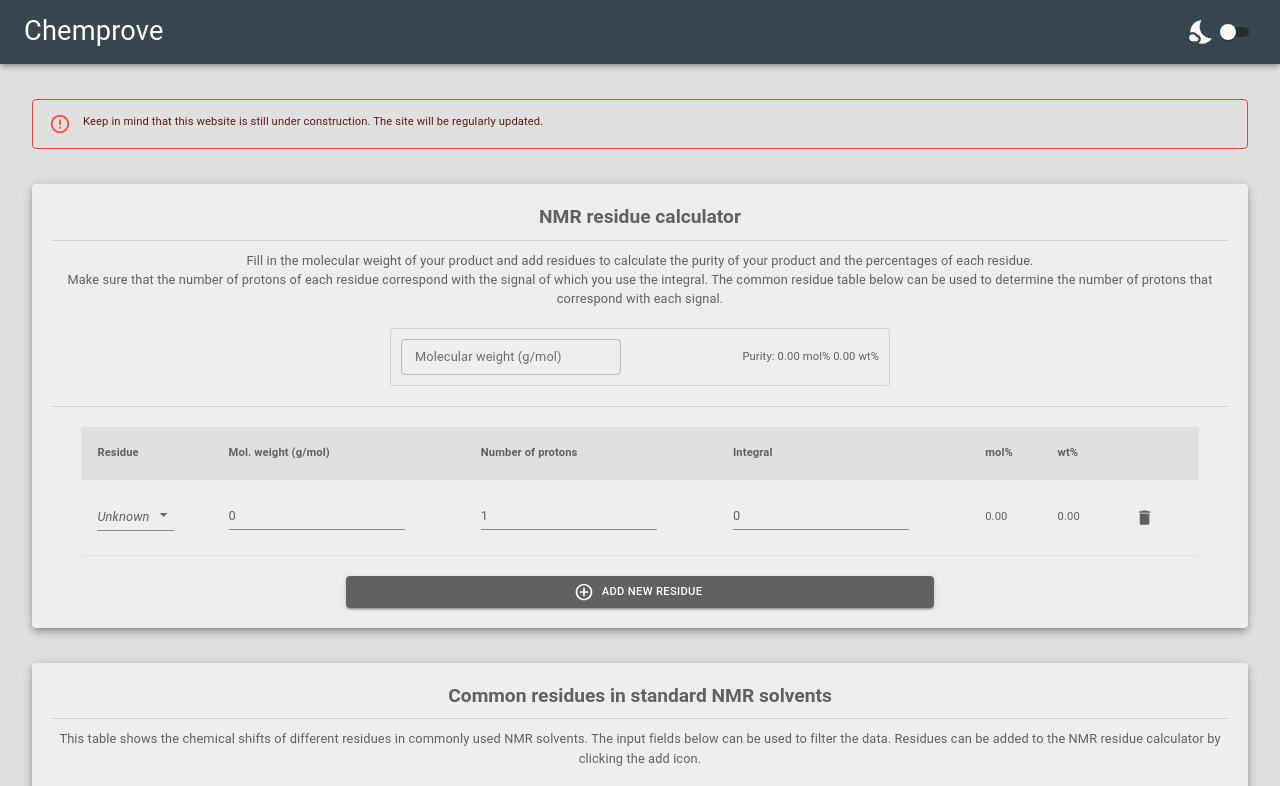
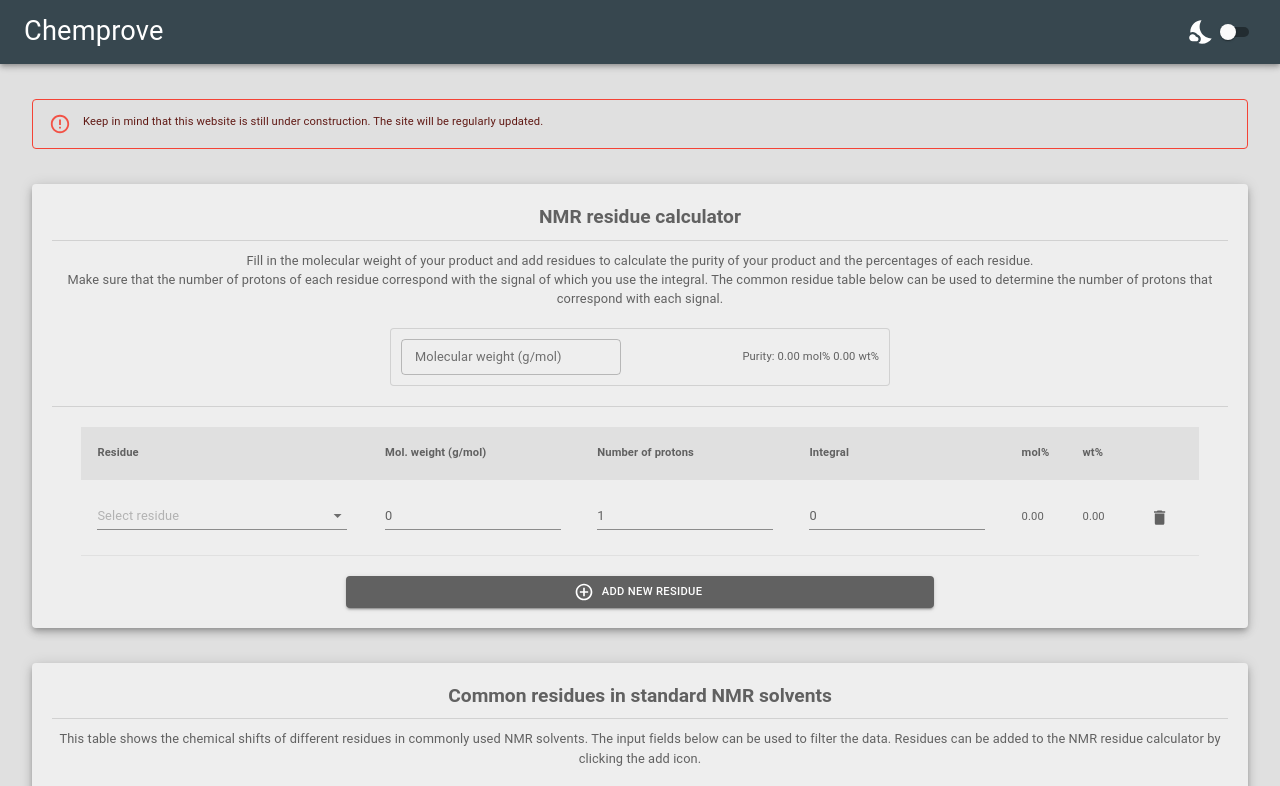
Before and after one commit to Noldyman/chemprove-old, a React (Create React App) app: page / in a window 1280 px wide. Shown: the top 786 px of the page. Built offline with nearby package versions, Linux system fonts and the light colour scheme.

Commit message:
introduced Autocomplete component instead of Select component in calculator residueTable

```diff
--- a/src/components/nmr/NmrResiduePage.tsx
+++ b/src/components/nmr/NmrResiduePage.tsx
@@ -5,10 +5,7 @@ import { Alert } from '@material-ui/lab'
 import { useImmerReducer } from 'use-immer'
 import { ResidueCalculator } from './ResidueCalculator'
 import { CommonResidues } from './CommonResidues'
-import {
-  H_NMR_COMMON_RESIDUES,
-  ICommonResidue,
-} from '../../data/H_NMR_RESIDUES'
+import { ICommonResidue } from '../../data/H_NMR_RESIDUES'
 
 export interface IResidue {
   id: string
@@ -34,12 +31,12 @@ interface IAction {
 
 const newResidue = (
   residueName: string,
-  id?: string,
+  // id?: string,
   molWeight?: string,
   numOfProtons?: string
 ) => {
   return {
-    id: id || uuidv4(),
+    id: uuidv4(),
     residue: residueName.toLocaleLowerCase(),
     molWeight: molWeight || '0',
     numOfProtons: numOfProtons || '1',
@@ -77,7 +74,7 @@ const reducer = (draftState: IState, action: IAction) => {
       break
     case ACTIONS.ADD_COMMON_RESIDUE:
       const [id, molWeight, numOfProtons] = action.payload
-      draftState.residues.push(newResidue(id, id, molWeight, numOfProtons))
+      draftState.residues.push(newResidue(id, molWeight, numOfProtons))
       calculatePurities(draftState)
       break
     case ACTIONS.AUTOFILL_RESIDUE:
@@ -199,26 +196,24 @@ const NmrResiduePage: React.FC = () => {
     setAddedResidue({ open: true, residueName: residue.compound })
   }
 
-  const handleSelectResidue = (event: any, item: IResidue) => {
+  const handleSelectResidue = (
+    residue: ICommonResidue | null,
+    item: IResidue
+  ) => {
     const residueIndex = state.residues.findIndex((r) => r.id === item.id)
-    const selectedResidueId = event.target.value
 
     let newItem = {}
-
-    if (selectedResidueId === 'unknown') {
+    if (!residue) {
       newItem = {
-        resId: selectedResidueId,
+        resId: '',
         resMolWeight: 0,
         resNumOfProtons: 1,
       }
     } else {
-      const selectedResidue = H_NMR_COMMON_RESIDUES.find(
-        (r) => r.id === selectedResidueId
-      )
       newItem = {
-        resId: selectedResidueId,
-        resMolWeight: selectedResidue?.molWeight,
-        resNumOfProtons: selectedResidue!.signals[0].proton.amount,
+        resId: residue.id,
+        resMolWeight: residue.molWeight,
+        resNumOfProtons: residue.signals[0].proton.amount,
       }
     }
 
@@ -227,6 +222,7 @@ const NmrResiduePage: React.FC = () => {
       payload: { index: residueIndex, newItem: newItem },
     })
   }
+
   const handleCloseAddSnackbar = () => {
     setAddedResidue((prevValue) => ({ ...prevValue, open: false }))
     setTimeout(() => setAddedResidue({ open: false, residueName: '' }), 100)
@@ -248,7 +244,11 @@ const NmrResiduePage: React.FC = () => {
         autoHideDuration={1500}
         onClose={handleCloseAddSnackbar}
       >
-        <Alert severity="success" onClose={handleCloseAddSnackbar}>
+        <Alert
+          severity="success"
+          variant="filled"
+          onClose={handleCloseAddSnackbar}
+        >
           {addedResidue.residueName} was added to the NMR residue calculator.
         </Alert>
       </Snackbar>
--- a/src/components/nmr/ResidueCalculator.tsx
+++ b/src/components/nmr/ResidueCalculator.tsx
@@ -10,7 +10,8 @@ import {
 import { AddCircleOutline } from '@material-ui/icons'
 import { ContentBox } from '../common/ContentBox'
 import { ResidueTable } from './ResidueTable'
-import { IState, IResidue } from './NmrResiduePage'
+import { IResidue, IState } from './NmrResiduePage'
+import { ICommonResidue } from '../../data/H_NMR_RESIDUES'
 
 const useStyles = makeStyles((theme) => ({
   productPaper: {
@@ -43,7 +44,7 @@ interface ResidueCalculatorProps {
   onChangeResidue: (event: React.ChangeEvent, item: any) => void
   onDeleteResidue: (item: any) => void
   onAddResidue: () => void
-  onSelectResidue: (event: any, item: IResidue) => void
+  onSelectResidue: (residue: ICommonResidue | null, item: IResidue) => void
 }
 
 const ResidueCalculator: React.FC<ResidueCalculatorProps> = ({
--- a/src/components/nmr/ResidueTable.tsx
+++ b/src/components/nmr/ResidueTable.tsx
@@ -1,19 +1,35 @@
 import React from 'react'
-import { Select, MenuItem, TextField, IconButton } from '@material-ui/core'
+import _ from 'lodash'
+import { makeStyles, TextField, IconButton } from '@material-ui/core'
+import Autocomplete, {
+  createFilterOptions,
+} from '@material-ui/lab/Autocomplete'
 import { Delete } from '@material-ui/icons'
 import { AppTable } from '../common/AppTable'
 import { IColumnObj } from '../common/AppTable'
 import { IResidue } from './NmrResiduePage'
-import { H_NMR_COMMON_RESIDUES } from '../../data/H_NMR_RESIDUES'
+import {
+  H_NMR_COMMON_RESIDUES,
+  ICommonResidue,
+} from '../../data/H_NMR_RESIDUES'
+
+const useStyles = makeStyles({
+  autocomplete: {
+    width: 300,
+    '@media (max-width: 1300px)': {
+      width: 250,
+    },
+    '@media (max-width: 1205px)': {
+      width: 220,
+    },
+  },
+})
 
 interface ResidueTableProps {
   data: IResidue[]
   onDelete: (item: IResidue) => void
   onResidueChange: (event: React.ChangeEvent, item: any) => void
-  onSelectResidue: (
-    event: React.ChangeEvent<{ value: unknown }>,
-    item: IResidue
-  ) => void
+  onSelectResidue: (residue: ICommonResidue | null, item: IResidue) => void
 }
 
 const ResidueTable: React.FC<ResidueTableProps> = ({
@@ -22,34 +38,38 @@ const ResidueTable: React.FC<ResidueTableProps> = ({
   onResidueChange,
   onSelectResidue,
 }) => {
+  const classes = useStyles()
+  const selectableResidues = _.tail(H_NMR_COMMON_RESIDUES)
+
+  const getAutocompleteValue = (resId: string) => {
+    const residue = selectableResidues.filter((r) => r.id === resId)[0]
+    if (residue) {
+      return residue
+    }
+    return null
+  }
+
   const columns: IColumnObj[] = [
     {
       label: 'Residue',
       path: 'residue',
-      content: (item, value) => {
-        return (
-          <Select
-            value={value}
-            color="secondary"
-            onChange={(event) => onSelectResidue(event, item)}
-          >
-            <MenuItem value="unknown" key="unknown">
-              <em>Unknown</em>
-            </MenuItem>
-            {H_NMR_COMMON_RESIDUES.map((r) => {
-              if (r.compound === 'Solvent peaks') {
-                return null
-              } else {
-                return (
-                  <MenuItem value={r.id} key={r.id}>
-                    {r.compound}
-                  </MenuItem>
-                )
-              }
-            })}
-          </Select>
-        )
-      },
+      content: (item, value) => (
+        <Autocomplete
+          className={classes.autocomplete}
+          size="small"
+          id={value}
+          value={getAutocompleteValue(value)}
+          options={selectableResidues}
+          getOptionLabel={(option) => option.compound}
+          filterOptions={createFilterOptions({
+            stringify: (option) => option.compound + option.trivialNames,
+          })}
+          onChange={(event, params) => onSelectResidue(params, item)}
+          renderInput={(params) => (
+            <TextField {...params} placeholder="Select residue" />
+          )}
+        />
+      ),
     },
     {
       label: 'Mol. weight (g/mol)',
```
